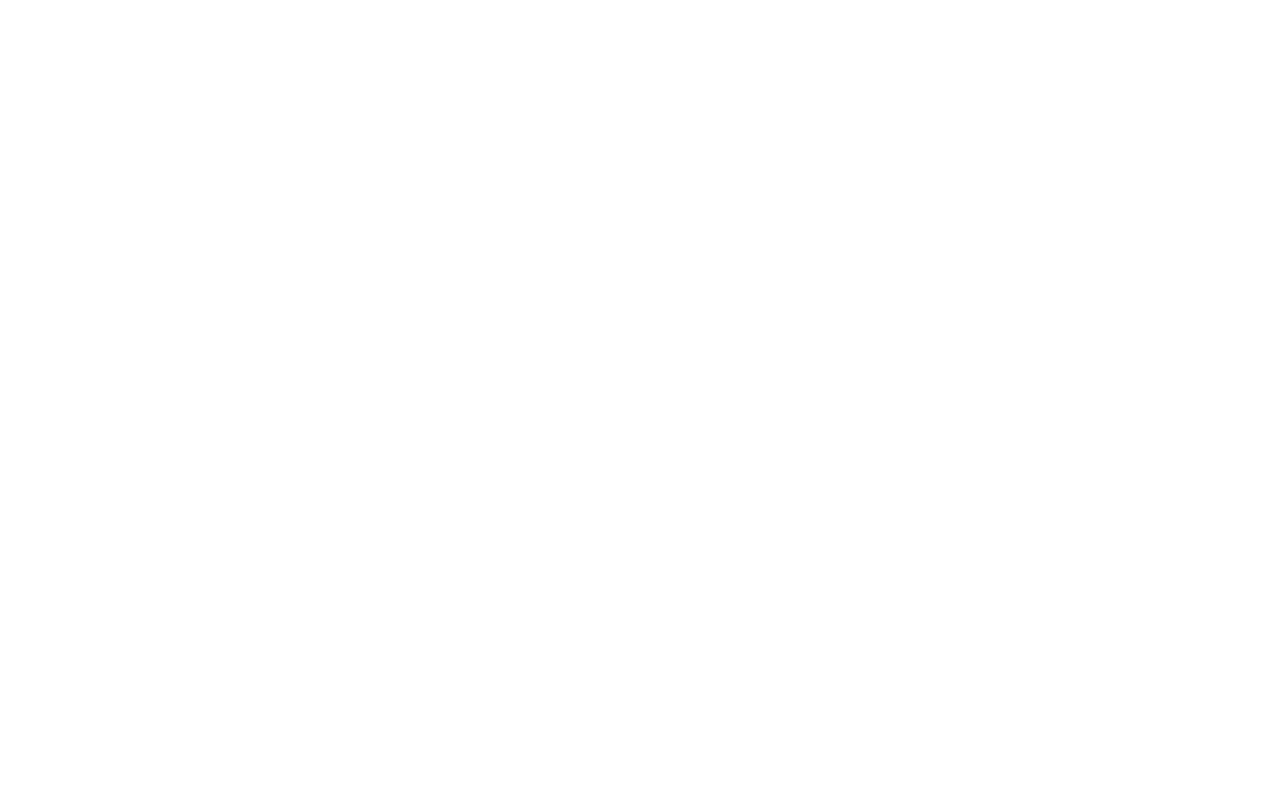
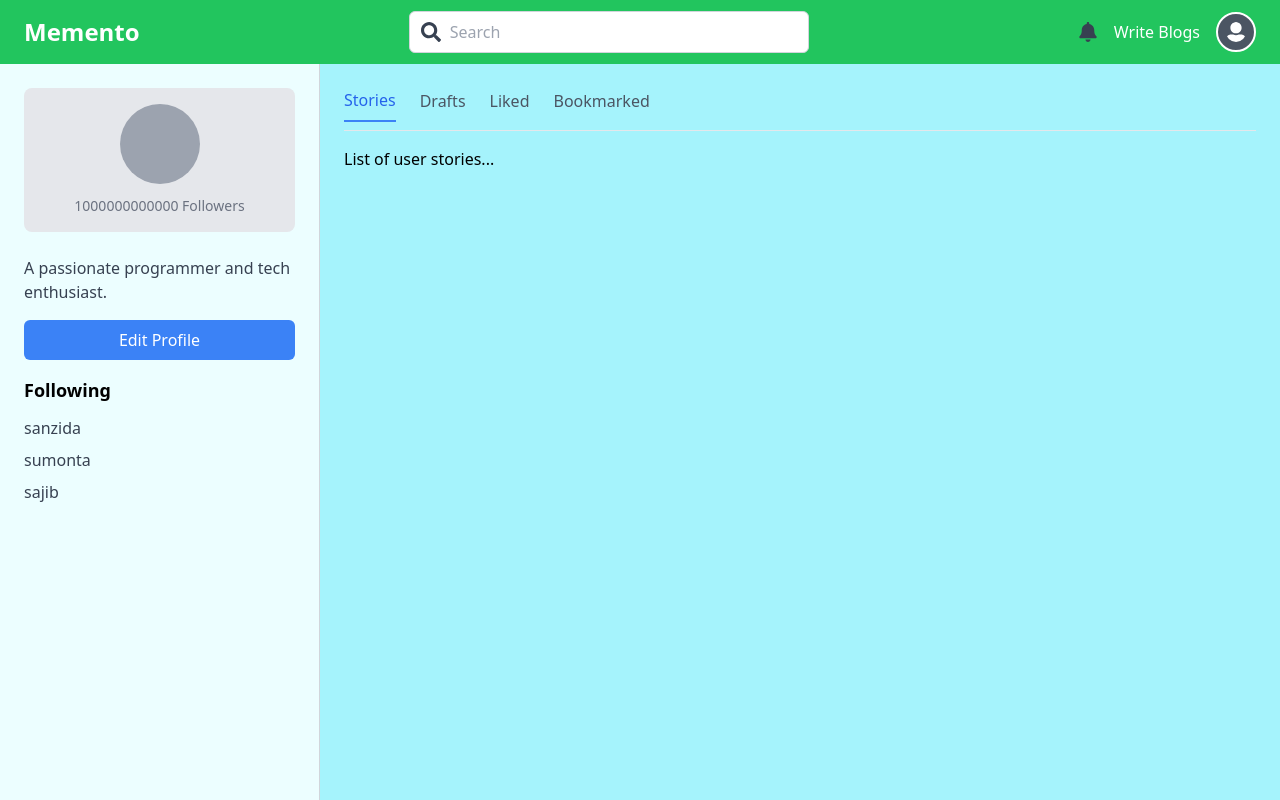
Before and after one commit to Sakib62/memento-frontend, a React (Vite) app: page /profile in a window 1280 px wide. Before the commit this address had no page. Built offline with nearby package versions, Linux system fonts and the light colour scheme.

Commit message:
refactor:  add home and profile component and context-based authentication

```diff
--- a/src/App.tsx
+++ b/src/App.tsx
@@ -1,13 +1,14 @@
 import { ToastContainer } from 'react-toastify';
 import 'react-toastify/dist/ReactToastify.css';
+import { AuthProvider } from './context/AuthContext';
 import AppRouter from './router';
 
 const App = () => {
   return (
-    <>
+    <AuthProvider>
       <AppRouter />
       <ToastContainer />
-    </>
+    </AuthProvider>
   );
 };
 
--- /dev/null
+++ b/src/components/Navbar.tsx
@@ -0,0 +1,89 @@
+import { useState } from 'react';
+import { FaBell, FaSearch, FaUserAlt } from 'react-icons/fa';
+import { useNavigate } from 'react-router-dom';
+
+const Navbar = () => {
+  const [searchQuery, setSearchQuery] = useState('');
+  const navigate = useNavigate();
+
+  const handleSearch = async () => {
+    try {
+      const token = localStorage.getItem('token');
+      if (!token) {
+        console.error('No token found');
+        return;
+      }
+
+      const response = await fetch(
+        `http://localhost:3000/api/search?pattern=${encodeURIComponent(searchQuery)}`,
+        {
+          method: 'GET',
+          headers: {
+            'Content-Type': 'application/json',
+            Authorization: `Bearer ${token}`,
+          },
+        }
+      );
+
+      if (!response.ok) {
+        throw new Error(`HTTP error! Status: ${response.status}`);
+      }
+      const data = await response.json();
+
+      console.log(data);
+    } catch (error) {
+      console.error('Error fetching search results:', error);
+    }
+  };
+
+  return (
+    <nav className='flex items-center w-full h-16 px-6 text-white bg-green-500'>
+      <ul className='flex items-center justify-between w-full'>
+        <div className='flex items-center space-x-3'>
+          <li
+            className='text-2xl font-bold cursor-pointer'
+            onClick={() => navigate('/')}
+          >
+            Memento
+          </li>
+        </div>
+
+        <div className='flex justify-center items-center w-[40%] max-w-[400px] relative'>
+          <FaSearch
+            className='text-xl cursor-pointer absolute left-3 text-gray-700 hover:text-gray-900 transition-all duration-300 transform hover:scale-110 active:scale-95'
+            onClick={handleSearch}
+          />
+          <input
+            type='text'
+            placeholder='Search'
+            value={searchQuery}
+            onChange={e => setSearchQuery(e.target.value)}
+            onKeyDown={e => {
+              if (e.key === 'Enter') {
+                handleSearch();
+              }
+            }}
+            className='pl-10 px-4 py-2 w-full rounded-md border border-gray-300 text-black outline-none'
+          />
+        </div>
+
+        <div className='flex items-center space-x-4'>
+          <li>
+            <FaBell className='text-xl cursor-pointer text-gray-700 hover:text-gray-900 transition-all duration-300 transform hover:scale-110 active:scale-95' />
+          </li>
+
+          <li className='cursor-pointer hover:text-gray-300'>Write Blogs</li>
+
+          <li
+            className='flex items-center space-x-2 cursor-pointer'
+            onClick={() => navigate('/profile')}
+          >
+            <FaUserAlt className='w-10 h-10 text-white border-2 border-white rounded-full p-2 bg-gray-600' />
+          </li>
+        </div>
+      </ul>
+    </nav>
+  );
+};
+
+export default Navbar;
--- a/src/components/PrivateRoute.tsx
+++ b/src/components/PrivateRoute.tsx
@@ -1,22 +1,15 @@
-import { jwtDecode } from 'jwt-decode';
+import { useContext } from 'react';
 import { Navigate, Outlet } from 'react-router-dom';
-
-const isAuthenticated = () => {
-  const token = localStorage.getItem('token');
-  if (!token) return false;
-
-  try {
-    const decoded: { exp?: number } = jwtDecode(token);
-    const expiryTime = decoded.exp ?? 0;
-    const isExpired = expiryTime * 1000 < Date.now();
-    return !isExpired;
-  } catch (error) {
-    return false;
-  }
-};
+import { AuthContext } from '../context/AuthContext';
 
 const PrivateRoute = () => {
-  return isAuthenticated() ? <Outlet /> : <Navigate to='/login' />;
+  const authContext = useContext(AuthContext);
+
+  if (!authContext) {
+    return <Navigate to='/login' />;
+  }
+
+  return <Outlet />;
 };
 
 export default PrivateRoute;
--- /dev/null
+++ b/src/components/ProfileCard.tsx
@@ -0,0 +1,31 @@
+const ProfileCard = ({ user }: { user: any }) => {
+  return (
+    <aside className='w-1/4 bg-cyan-50 p-6 border-r border-gray-300'>
+      <div className='mb-6 p-4 bg-gray-200 rounded-lg text-center'>
+        <div className='w-20 h-20 bg-gray-400 rounded-full mx-auto mb-3'></div>
+        <h2 className='text-lg font-bold'>{user.name}</h2>
+        <p className='text-gray-600'>{user.username}</p>
+        <p className='mt-2 text-sm text-gray-500'>{user.followers} Followers</p>
+      </div>
+
+      <div className='mb-4'>
+        <p className='text-gray-700'>{user.bio}</p>
+      </div>
+
+      <button className='w-full py-2 bg-blue-500 text-white rounded-md mb-4'>
+        Edit Profile
+      </button>
+
+      <h3 className='text-lg font-semibold mb-2'>Following</h3>
+      <ul>
+        {user.following.map((person: string, index: number) => (
+          <li key={index} className='text-gray-700 py-1'>
+            {person}
+          </li>
+        ))}
+      </ul>
+    </aside>
+  );
+};
+
+export default ProfileCard;
--- /dev/null
+++ b/src/context/AuthContext.tsx
@@ -0,0 +1,69 @@
+import { jwtDecode } from 'jwt-decode';
+import React, { createContext, ReactNode, useEffect, useState } from 'react';
+
+interface AuthContextType {
+  username: string | null;
+  name: string | null;
+  role: string | null;
+  //tokenExpiration: number | null;
+  clearAuthData: () => void;
+}
+
+const AuthContext = createContext<AuthContextType | undefined>(undefined);
+
+interface AuthProviderProps {
+  children: ReactNode;
+}
+
+const AuthProvider: React.FC<AuthProviderProps> = ({ children }) => {
+  const [username, setUsername] = useState<string | null>(null);
+  const [name, setName] = useState<string | null>(null);
+  const [role, setRole] = useState<string | null>(null);
+  //const [tokenExpiration, setTokenExpiration] = useState<number | null>(null);
+
+  useEffect(() => {
+    const token = localStorage.getItem('token');
+    if (token) {
+      try {
+        const decoded: {
+          username: string;
+          name: string;
+          role: string;
+          exp?: number;
+        } = jwtDecode(token);
+
+        const expiryTime = decoded.exp ? decoded.exp * 1000 : 0;
+        if (Date.now() >= expiryTime) {
+          console.error('Token has expired');
+          clearAuthData();
+        } else {
+          setUsername(decoded.username);
+          setName(decoded.name);
+          setRole(decoded.role);
+          //setTokenExpiration(expiryTime);
+        }
+      } catch (error) {
+        console.error('Invalid token');
+        clearAuthData();
+      }
+    }
+  }, []);
+
+  const clearAuthData = () => {
+    setUsername(null);
+    setName(null);
+    setRole(null);
+    //setTokenExpiration(null);
+    localStorage.removeItem('token');
+  };
+
+  return (
+    <AuthContext.Provider
+      value={{ username, name, role, clearAuthData }}
+    >
+      {children}
+    </AuthContext.Provider>
+  );
+};
+
+export { AuthContext, AuthProvider };
--- a/src/pages/Dashboard.tsx
+++ /dev/null
@@ -1,5 +0,0 @@
-const Dashboard = () => {
-  return <div>Dashboard</div>;
-};
-
-export default Dashboard;
--- a/src/pages/Login.tsx
+++ b/src/pages/Login.tsx
@@ -9,7 +9,6 @@ const Login = () => {
 
   const handleSubmit = async (e: React.FormEvent) => {
     e.preventDefault();
-    showToast('Logging in...', 'warning');
     const loginData = {
       identifier,
       password,
@@ -28,11 +27,12 @@ const Login = () => {
       const data = await response.json();
 
       if (response.ok) {
-        showToast('Login successful! Redirecting...', 'success');
+        //showToast('Login successful!', 'success');
         localStorage.setItem('token', data.data.token);
-        setTimeout(() => {
-          navigate('/');
-        }, 3000);
+        navigate('/');
+        // setTimeout(() => {
+        //   navigate('/');
+        // }, 3000);
       } else {
         showToast(data.message || 'Login failed', 'error');
       }
--- /dev/null
+++ b/src/pages/Profile.tsx
@@ -0,0 +1,57 @@
+import { useContext, useState } from 'react';
+import Navbar from '../components/Navbar';
+import ProfileCard from '../components/ProfileCard';
+import { AuthContext } from '../context/AuthContext';
+
+const Profile = () => {
+  const authContext = useContext(AuthContext);
+
+  // If context is undefined, return an error or a fallback UI
+  if (!authContext) {
+    return <div>Loading...</div>; // or a fallback message
+  }
+
+  const { username, name, role } = authContext;
+
+  const [activeTab, setActiveTab] = useState('stories');
+
+  const user = {
+    name: name,
+    username: username,
+    followers: 1000000000000,
+    bio: 'A passionate programmer and tech enthusiast.',
+    following: ['sanzida', 'sumonta', 'sajib'],
+  };
+
+  return (
+    <div className='flex flex-col items-center  bg-gray-100 min-h-screen'>
+      <Navbar />
+      <div className='flex flex-1 w-full bg-cyan-200'>
+        <ProfileCard user={user} />
+
+        <main className='flex-1 p-6'>
+          <div className='flex space-x-6 border-b pb-2 mb-4'>
+            {['stories', 'drafts', 'liked', 'bookmarked'].map(tab => (
+              <button
+                key={tab}
+                className={`pb-2 ${activeTab === tab ? 'border-b-2 border-blue-500 text-blue-600' : 'text-gray-600'}`}
+                onClick={() => setActiveTab(tab)}
+              >
+                {tab.charAt(0).toUpperCase() + tab.slice(1)}
+              </button>
+            ))}
+          </div>
+
+          <div>
+            {activeTab === 'stories' && <p>List of user stories...</p>}
+            {activeTab === 'drafts' && <p>List of user drafts...</p>}
+            {activeTab === 'liked' && <p>List of liked stories...</p>}
+            {activeTab === 'bookmarked' && <p>List of bookmarked stories...</p>}
+          </div>
+        </main>
+      </div>
+    </div>
+  );
+};
+
+export default Profile;
--- a/src/router/index.tsx
+++ b/src/router/index.tsx
@@ -1,8 +1,8 @@
 import { BrowserRouter, Route, Routes } from 'react-router-dom';
 import PrivateRoute from '../components/PrivateRoute';
-import Dashboard from '../pages/Dashboard';
 import Home from '../pages/Home';
 import Login from '../pages/Login';
+import Profile from '../pages/Profile';
 import Register from '../pages/Register';
 
 export default function AppRouter() {
@@ -14,7 +14,7 @@ export default function AppRouter() {
 
         <Route element={<PrivateRoute />}>
           <Route path='/' element={<Home />} />
-          <Route path='/dashboard' element={<Dashboard />} />
+          <Route path='/profile' element={<Profile />} />
         </Route>
       </Routes>
     </BrowserRouter>
```
Also changed, not shown: src/pages/Home.tsx (+26 -87 lines).
